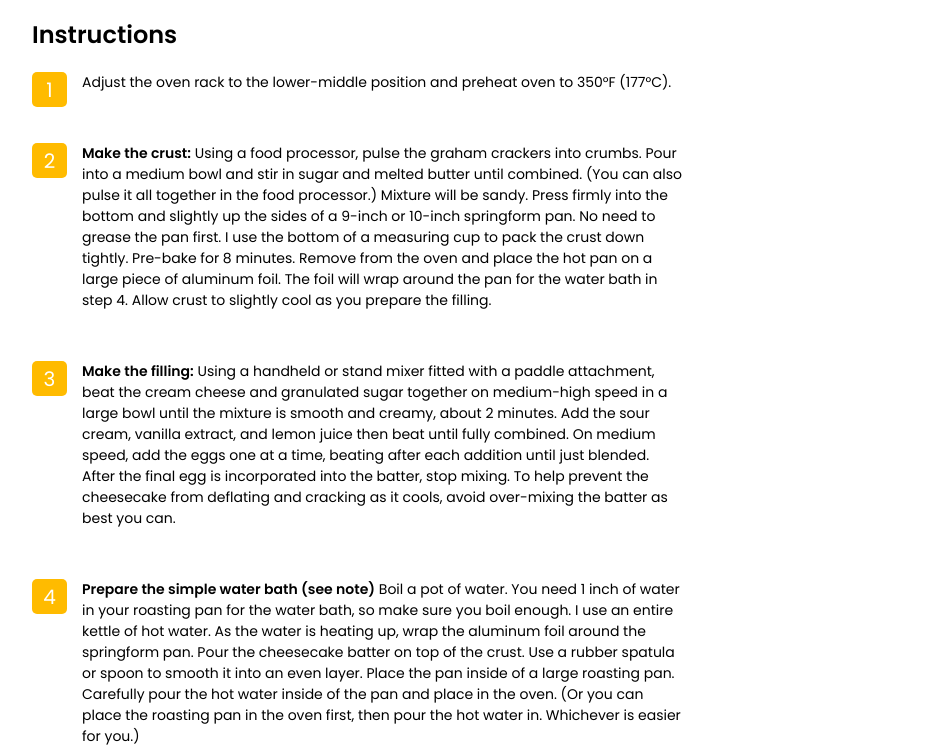
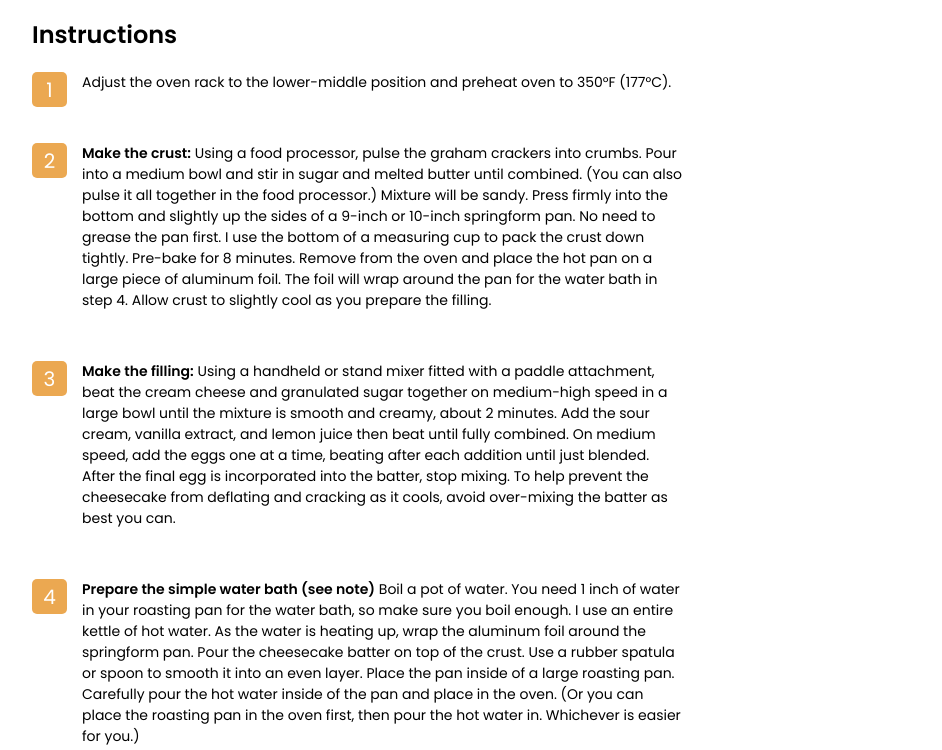
Before and after one commit to palenquer/devchallenger---recipe, a plain HTML site: page public/index.html in a window 1280 px wide. Shown: the part 1170-1920 px from the top of the page, without its empty margins (158-1100 px from the left). Drawn offline with Linux system fonts and the light colour scheme.

Commit message:
first commit

```diff
--- a/public/styles/page-recipe.css
+++ b/public/styles/page-recipe.css
@@ -86,7 +86,7 @@
     display: flex;
     justify-content: center;
     align-items: center;
-    background-color: rgb(255, 187, 0);
+    background-color: #eba851;
     color: white;
     font-size: 20px;
 }
```
